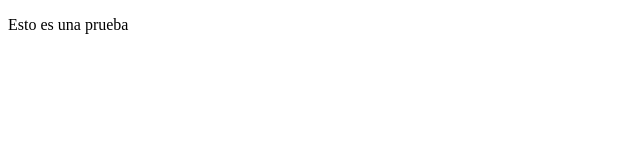
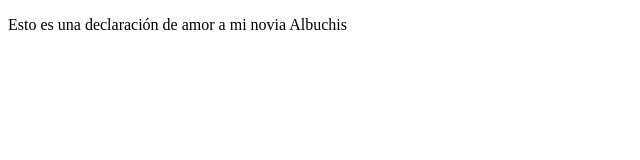
Before and after one commit to victor-di-bar/proyectoCursoPreWork, a plain HTML site: page index.html in a window 1280 px wide. Shown: the whole page, without its empty margins (0-640 px from the left). Drawn offline with Linux system fonts and the light colour scheme.

Commit message:
cambios en el parrafo 1

```diff
--- a/index.html
+++ b/index.html
@@ -7,6 +7,6 @@
     <title>Hola mundo</title>
 </head>
 <body>
-    <p>Esto es una prueba</p>
+    <p>Esto es una declaración de amor a mi novia Albuchis</p>
 </body>
 </html>
```
